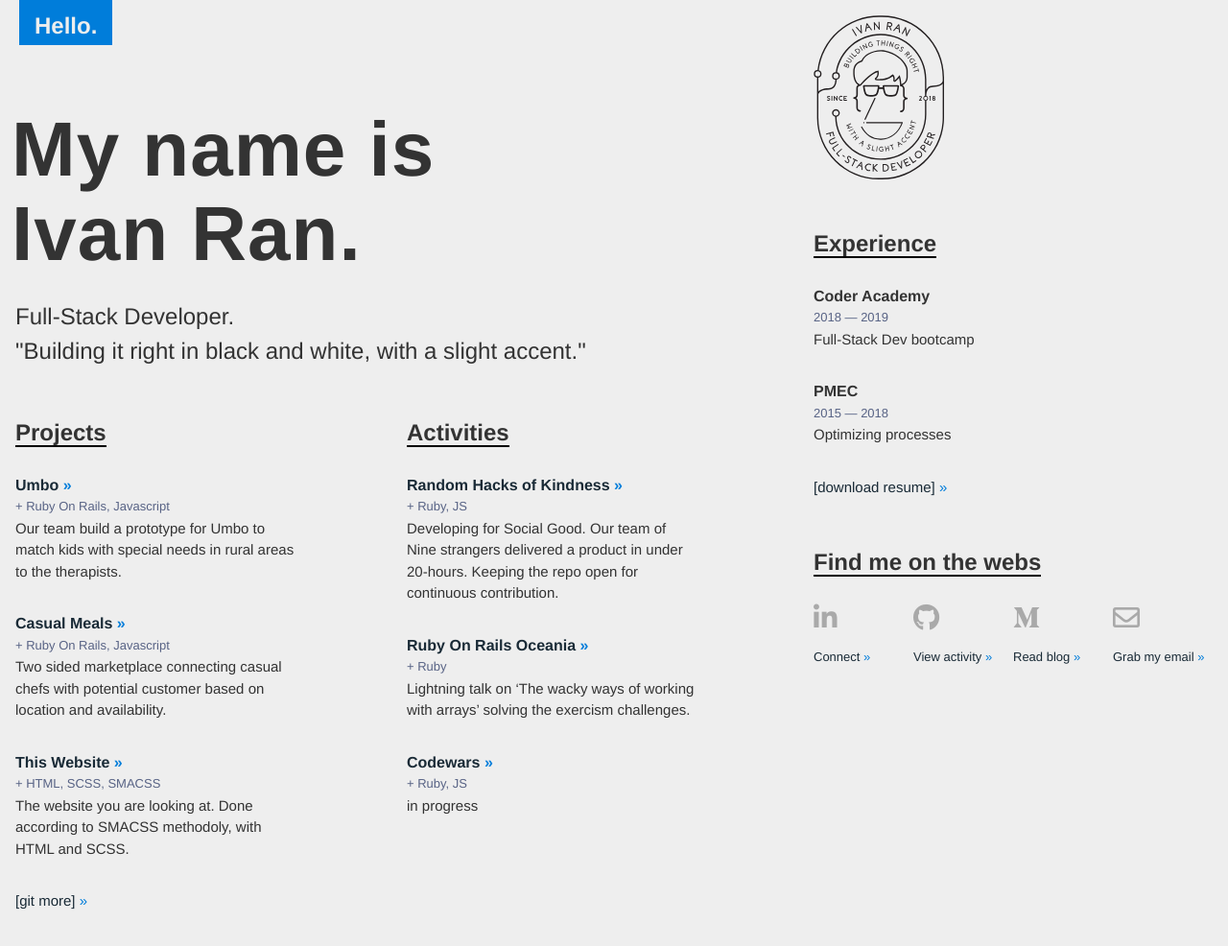
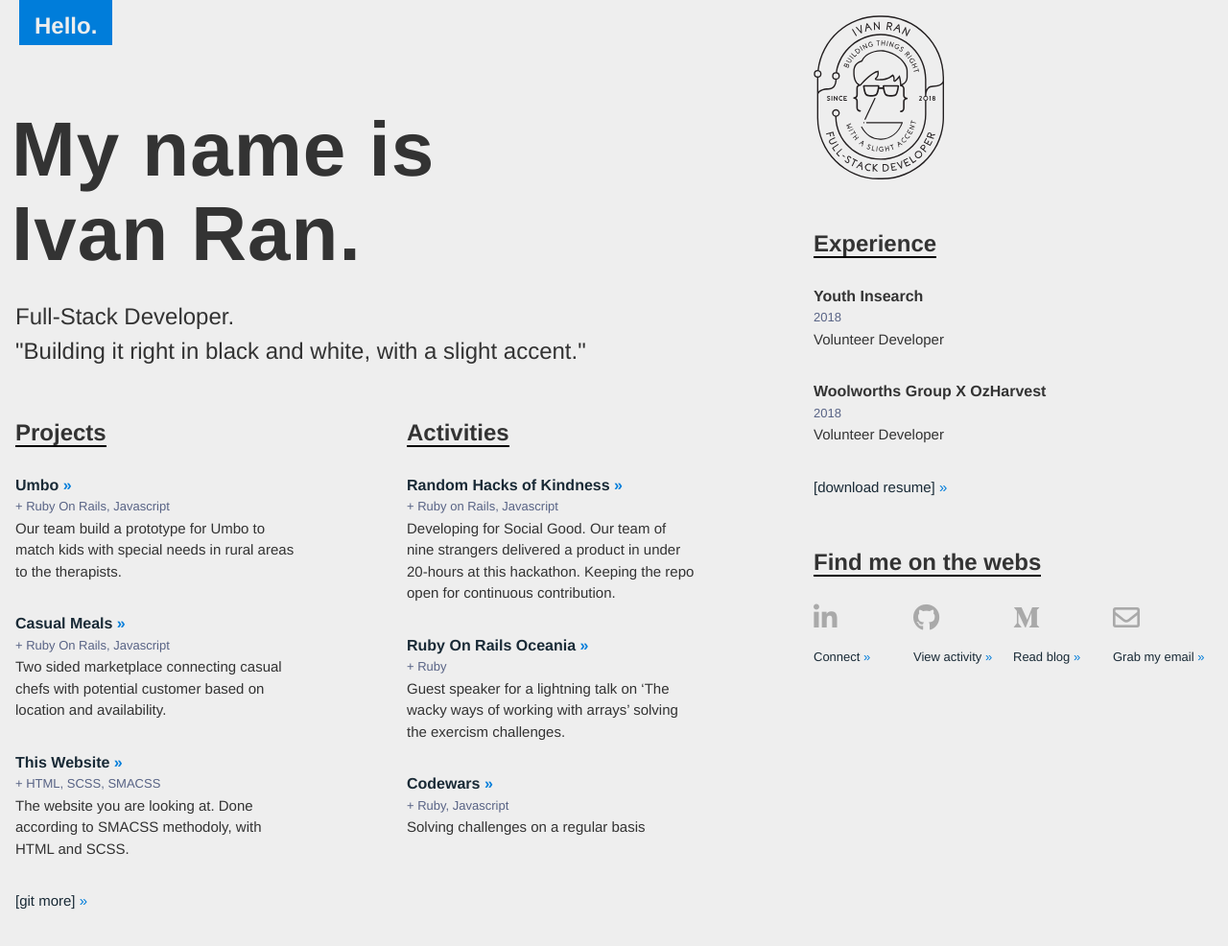
Before and after one commit to IvanRahn/portfolio, a plain HTML site: page index.html in a window 1280 px wide. Shown: the whole page at 96% size. Drawn offline with nearby package versions, Linux system fonts and the light colour scheme; some packages are replaced by stand-ins of ours; a script that the page names is missing.

Commit message:
update content

```diff
--- a/index.html
+++ b/index.html
@@ -29,7 +29,7 @@
       <section class="l-main-constricted" >
         <h2 id="projects"><span class="underline">Projects</span></h2>
         <article class="content">
-          <a href="https://umbo.herokuapp.com" class="content-link">
+          <a href="https://github.com/RHoKAustralia/umbo" class="content-link" target="_blank">
             <div class="content-block">
               <h3><span>Umbo</span></h3>
               <p class="content-block-additional">+ Ruby On Rails, Javascript</p>
@@ -40,7 +40,7 @@
           </a>
         </article>
         <article class="content">
-          <a href="https://github.com/IvanRahn/ca-banking_app" class="content-link">
+          <a href="https://github.com/IvanRahn/CasualMeals" class="content-link" target="_blank">
             <div class="content-block">
               <h3><span>Casual Meals</span></h3>
               <p class="content-block-additional">+ Ruby On Rails, Javascript</p>
@@ -50,7 +50,7 @@
         </article>
 <!-- TODO: create additional page -->
 <article class="content">
-    <a href="https://github.com/IvanRahn/portfolio" class="content-link">
+    <a href="https://github.com/IvanRahn/portfolio" class="content-link" target="_blank">
       <div class="content-block">
         <h3><span>This Website</span></h3>
         <p class="content-block-additional">+ HTML, SCSS, SMACSS</p>
@@ -58,7 +58,7 @@
       </div>
     </a>
   </article>
-        <a href="https://github.com/IvanRahn" class="content-link content-link-bracket"><span>[git more]</span></a>
+        <a href="https://github.com/IvanRahn" class="content-link content-link-bracket" target="_blank"><span>[git more]</span></a>
 
       </section>
       <!-- projects end -->
@@ -69,9 +69,9 @@
           <a href="" class="content-link">
             <div class="content-block">
               <h3><span>Random Hacks of Kindness</span></h3>
-              <p class="content-block-additional">+ Ruby, JS</p>
+              <p class="content-block-additional">+ Ruby on Rails, Javascript</p>
 
-              <p>Developing for Social Good. Our team of Nine strangers delivered a product in under 20-hours. Keeping the repo open for continuous contribution.</p>
+              <p>Developing for Social Good. Our team of nine strangers delivered a product in under 20-hours at this hackathon. Keeping the repo open for continuous contribution.</p>
             </div>
           </a>
         </article>
@@ -81,17 +81,17 @@
                 <h3><span>Ruby On Rails Oceania</span></h3>
                 <p class="content-block-additional">+ Ruby</p>
 
-                <p>Lightning talk on ‘The wacky ways of working with arrays’ solving the exercism challenges.</p>
+                <p>Guest speaker for a lightning talk on ‘The wacky ways of working with arrays’ solving the exercism challenges.</p>
               </div>
             </a>
           </article>
           <article class="content">
-              <a href="" class="content-link">
+              <a href="https://www.codewars.com/users/Rahn" class="content-link" target="_blank">
                 <div class="content-block">
                   <h3><span>Codewars</span></h3>
-                  <p class="content-block-additional">+ Ruby, JS</p>
+                  <p class="content-block-additional">+ Ruby, Javascript</p>
 
-                  <p>in progress</p>
+                  <p>Solving challenges on a regular basis</p>
                 </div>
               </a>
             </article>
@@ -115,19 +115,19 @@
         <h2><span class="underline">Experience</span></h2>
         <article class="content">
           <div class="content-block">
-            <h3>Coder Academy</h3>
-            <p class="content-block-additional">2018 — 2019</p>
-            <p>Full-Stack Dev bootcamp</p>
+            <h3>Youth Insearch</h3>
+            <p class="content-block-additional">2018</p>
+            <p>Volunteer Developer</p>
           </div>
         </article>
         <article class="content">
           <div class="content-block">
-            <h3>PMEC</h3>
-            <p class="content-block-additional">2015 — 2018</p>
-            <p>Optimizing processes</p>
+            <h3>Woolworths Group X OzHarvest</h3>
+            <p class="content-block-additional">2018</p>
+            <p>Volunteer Developer</p>
           </div>
         </article>
-        <a href="resources/Profile.pdf" class="content-link c-link-additional" ><span>[download resume]</span></a>
+        <a href="resources/Profile.pdf" class="content-link c-link-additional" target="_blank"><span>[download resume]</span></a>
       </section>
       <!-- experience end -->
       <!-- social media start -->
```
